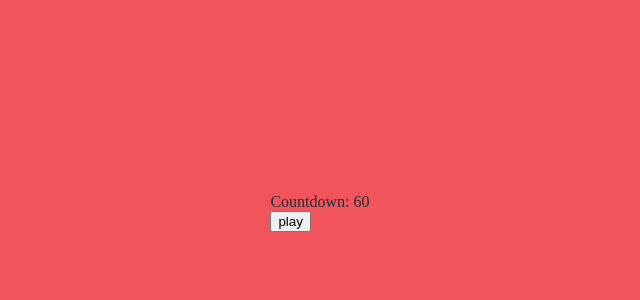
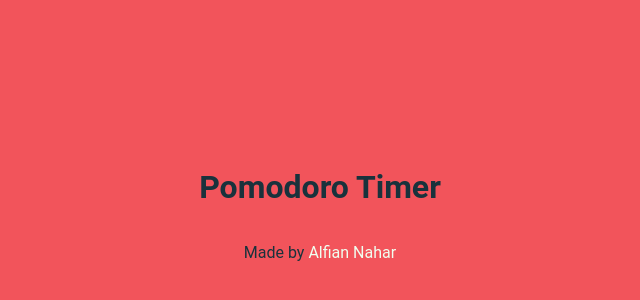
Before and after one commit to alfianahar/pomodoro-countdowntimer, a React (Vite) app: page / in a window 1280 px wide. Shown: the part 188-488 px from the top of the page, without its empty margins (320-960 px from the left). Built offline with nearby package versions, Linux system fonts and the light colour scheme.

Commit message:
1 binaries uploaded

```diff
--- a/src/App.css
+++ b/src/App.css
@@ -2,6 +2,7 @@
 *::before,
 *::after {
   box-sizing: border-box;
+  font-family: 'Roboto', sans-serif;
 }
 
 body {
@@ -13,3 +14,17 @@ body {
   background-color: #F2545B;
   color: #19323C;
 }
+
+a:link, a:visited {
+  color: honeydew;
+  text-decoration: none;
+}
+
+a:hover, a:active {
+  font-weight: 700;
+}
+
+footer {
+  display: flex;
+  justify-content: center;
+}
--- a/src/App.jsx
+++ b/src/App.jsx
@@ -1,21 +1,55 @@
-import { useEffect, useState } from 'react'
-
+import { useState } from 'react'
+// import reactLogo from './assets/react.svg'
 import './App.css'
 
+function PomoSetting () {
+  return (
+    <div>
+
+    </div>
+  )
+}
+
+function Pomodoro() {
+  return (
+    <div className="pomodoro">
+      <PomoSetting />
+    </div>
+  )
+}
+
+
 function App() {
-  const [counter, setCounter] = useState(60);
-  const [play, setPlay] = useState(false)
-
-  useEffect(() => {
-    const timer =
-      counter > 0 && play === true && setInterval(() => setCounter(counter - 1), 1000);
-      return () => clearInterval(timer)
-  }, [play, counter])
 
   return (
-    <div>
-      <span>Countdown: {counter}</span> <br/>
-      <button onClick={() => setPlay(true)} >play</button>
+    <div className="App">
+      <h1>Pomodoro Timer</h1>
+      <Pomodoro />
+
+
+
+
+
+
+      <footer className="credit">
+        <p className="">
+          Made by{' '}
+          <span className="">
+            <a href="https://www.alfianahar.com/bio" target="_blank">
+              Alfian Nahar
+            </a>
+          </span>
+        </p>
+      </footer>
+      {/* <div>
+        <a href="https://vitejs.dev" target="_blank">
+          <img src="/vite.svg" className="logo" alt="Vite logo" />
+        </a>
+        <a href="https://reactjs.org" target="_blank">
+          <img src={reactLogo} className="logo react" alt="React logo" />
+        </a>
+      </div> */}
+
     </div>
   )
 }
```
Also changed, not shown: src/assets/cog-outline.png (added).
